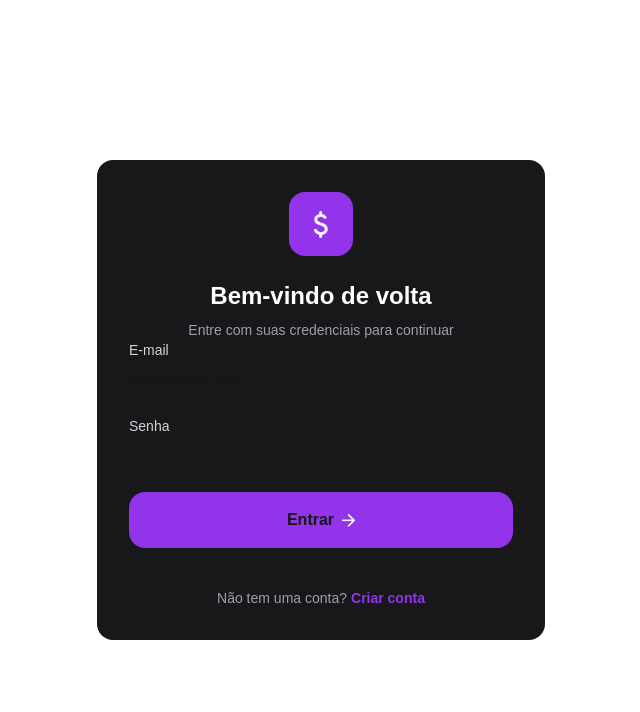
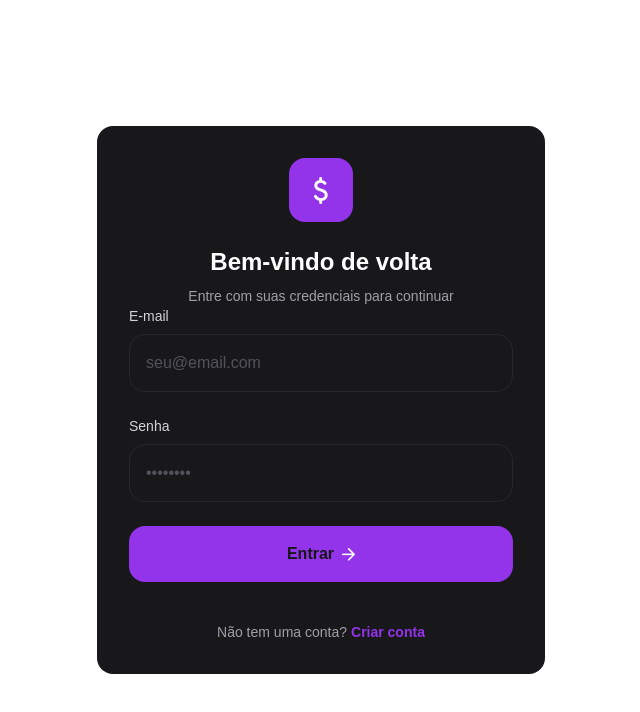
Before and after one commit to jsales25/fintrack-ai-app, a Next.js app: page /sign-in in a window 1280 px wide. Shown: the top 712 px of the page, without its empty margins (319-959 px from the left). Built offline with nearby package versions, Linux system fonts and the light colour scheme.

Commit message:
feat: add shared input styles for auth pages

```diff
--- /dev/null
+++ b/src/app/(auth)/_styles/input.ts
@@ -0,0 +1 @@
+export const inputClass = 'w-full p-4 border rounded-2xl border-zinc-800 outline-none placeholder:text-zinc-600'
```
